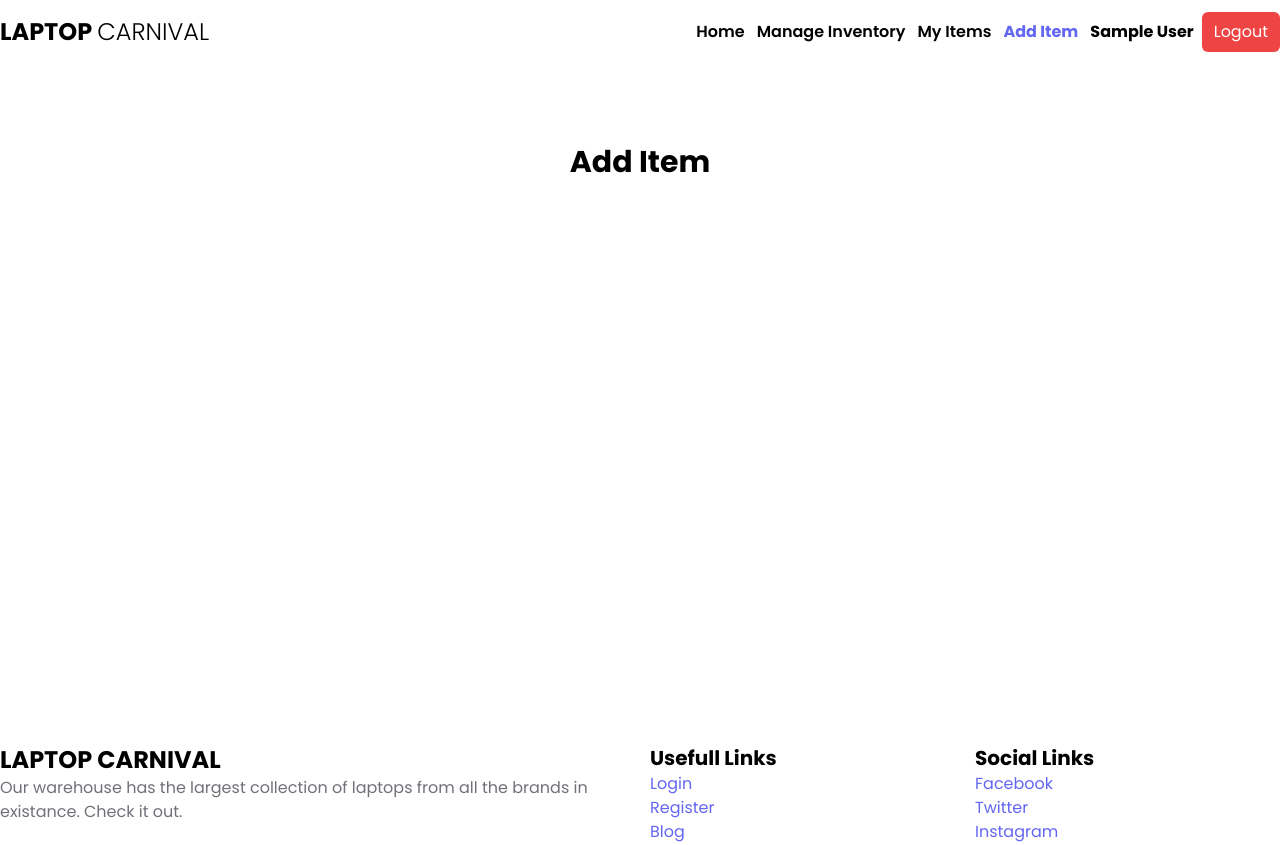
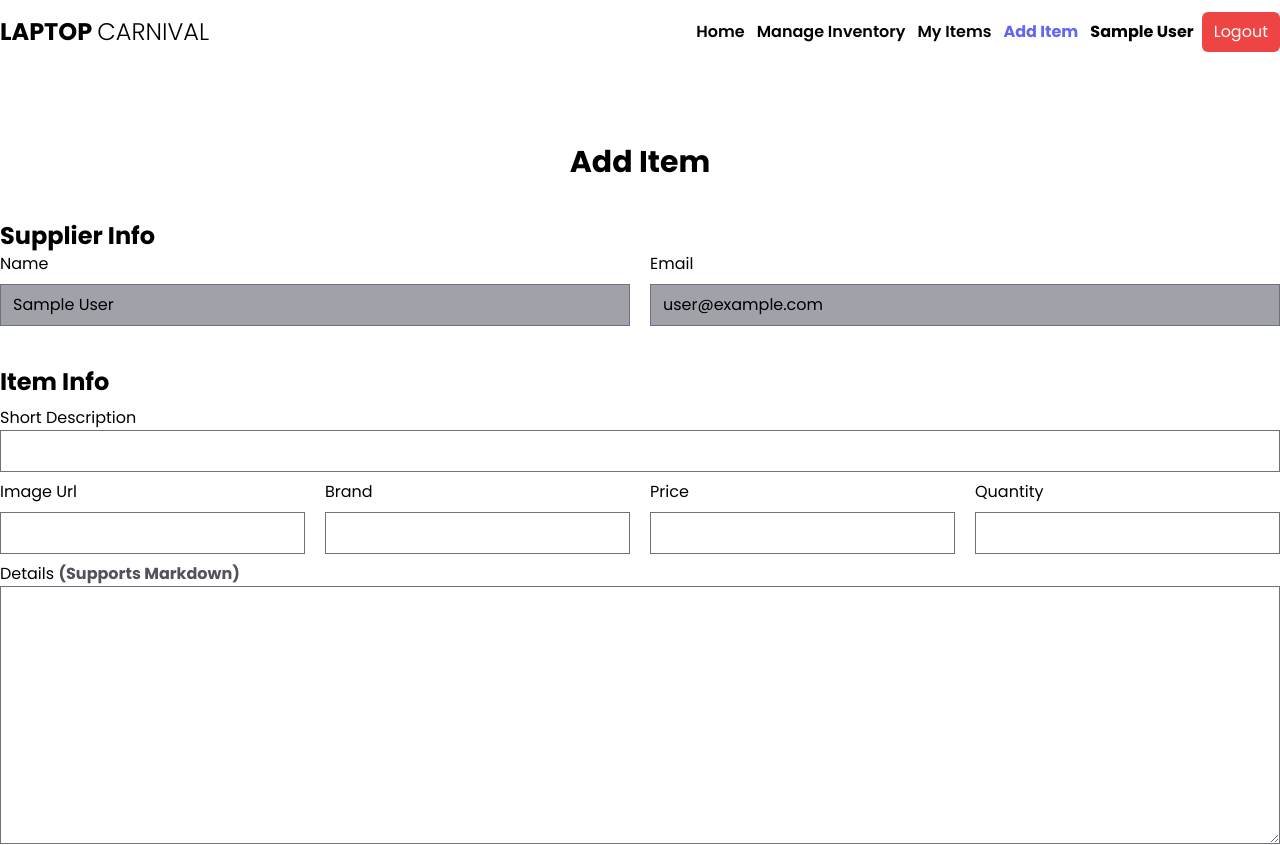
Before and after one commit to shahriyardx/laptop-carnival, a React (Vite) app: page /inventory/add in a window 1280 px wide. Shown: the top 845 px of the page. Built offline with nearby package versions, Linux system fonts and the light colour scheme; no server answers; sample sign-in values are in the browser's storage.

Commit message:
Added add item page

```diff
--- a/src/pages/inventory/AddItem.jsx
+++ b/src/pages/inventory/AddItem.jsx
@@ -1,12 +1,79 @@
 import React from 'react'
+import { useAuthState } from 'react-firebase-hooks/auth';
+import { useForm } from 'react-hook-form';
+import useAuth from '../../../firebase/useAuth';
 import Container from '../../components/Container/Container'
 
 const AddItem = () => {
+  const auth = useAuth()
+  const { register, handleSubmit } = useForm();
+  const [user, loading] = useAuthState(auth)
+
+  const onSubmit = data => {
+    const full_data = {...data}
+    full_data.suplier = user?.displayName || 'Anonymous'
+    full_data.suplier_email = user?.email
+
+    console.log(full_data)
+  }
+
   return (
     <Container className='py-20'>
       <h1 className='text-3xl font-bold text-center mb-10'>Add Item</h1>
 
+      <form onSubmit={handleSubmit(onSubmit)}>
+        <div>
+          <h1 className='text-2xl font-bold'>Supplier Info</h1>
+          <div className='grid grid-cols-1 sm:grid-cols-2 gap-5'>
+            <div className='flex flex-col'>
+              <label>Name</label>
+              <input defaultValue={user?.displayName} type="text" className='disabled:bg-zinc-400 mt-2' disabled/>
+            </div>
 
+            <div className='flex flex-col'>
+              <label>Email</label>
+              <input defaultValue={user?.email} type="email" className='disabled:bg-zinc-400 mt-2' disabled/>
+            </div>
+          </div>
+
+          <h1 className='text-2xl font-bold mt-10'>Item Info</h1>
+          <div className='mt-2'>
+            <label>Short Description</label>
+            <input type="text" {...register('short_description', { required: true })} className='w-full' required/>
+          </div>
+
+          <div className='grid grid-cols-1 sm:grid-cols-2 lg:grid-cols-4 gap-5 mt-2'>
+            <div className='flex flex-col'>
+              <label>Image Url</label>
+              <input type="text" {...register('image', { required: true })} className='mt-2' required/>
+            </div>
+
+            <div className='flex flex-col'>
+              <label>Brand</label>
+              <input type="text" {...register('brand', { required: true })} className='mt-2' required/>
+            </div>
+
+            <div className='flex flex-col'>
+              <label>Price</label>
+              <input type="number" {...register('price', { required: true, min: 1})} min={1} className='mt-2' required/>
+            </div>
+
+            <div className='flex flex-col'>
+              <label>Quantity</label>
+              <input type="number" {...register('quantity', { required: true, min: 1})} min={1} className='mt-2' required/>
+            </div>
+          </div>
+
+          <div className='mt-2'>
+            <label>Details <span className='text-zinc-600 font-bold'>(Supports Markdown)</span></label>
+            <textarea name="description" rows="10" className='w-full' {...register('description', { required: true })} />
+          </div>
+
+          <div className='mt-5'>
+            <button type='submit' className='px-5 py-3 bg-indigo-500 rounded-md text-white text-xl'>Add Item</button>
+          </div>
+        </div>
+      </form>
     </Container>
   )
 }
```
